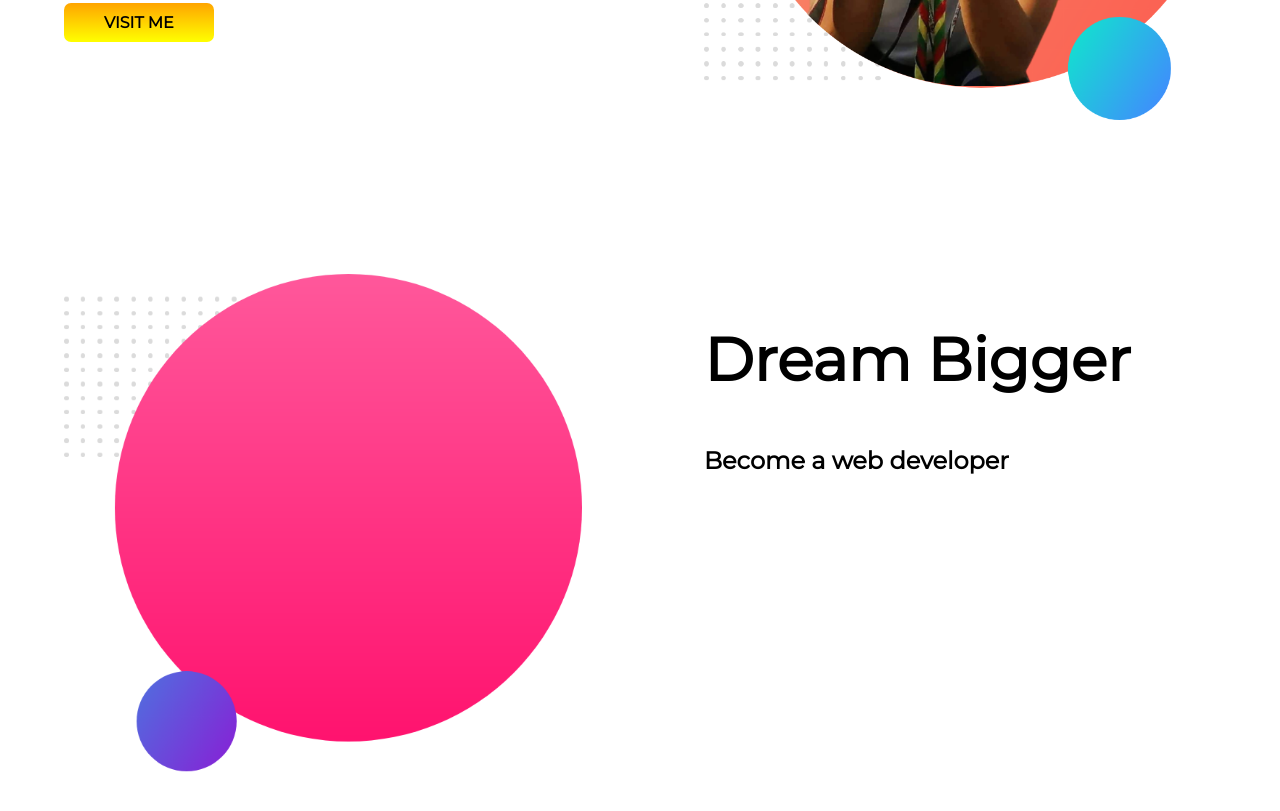
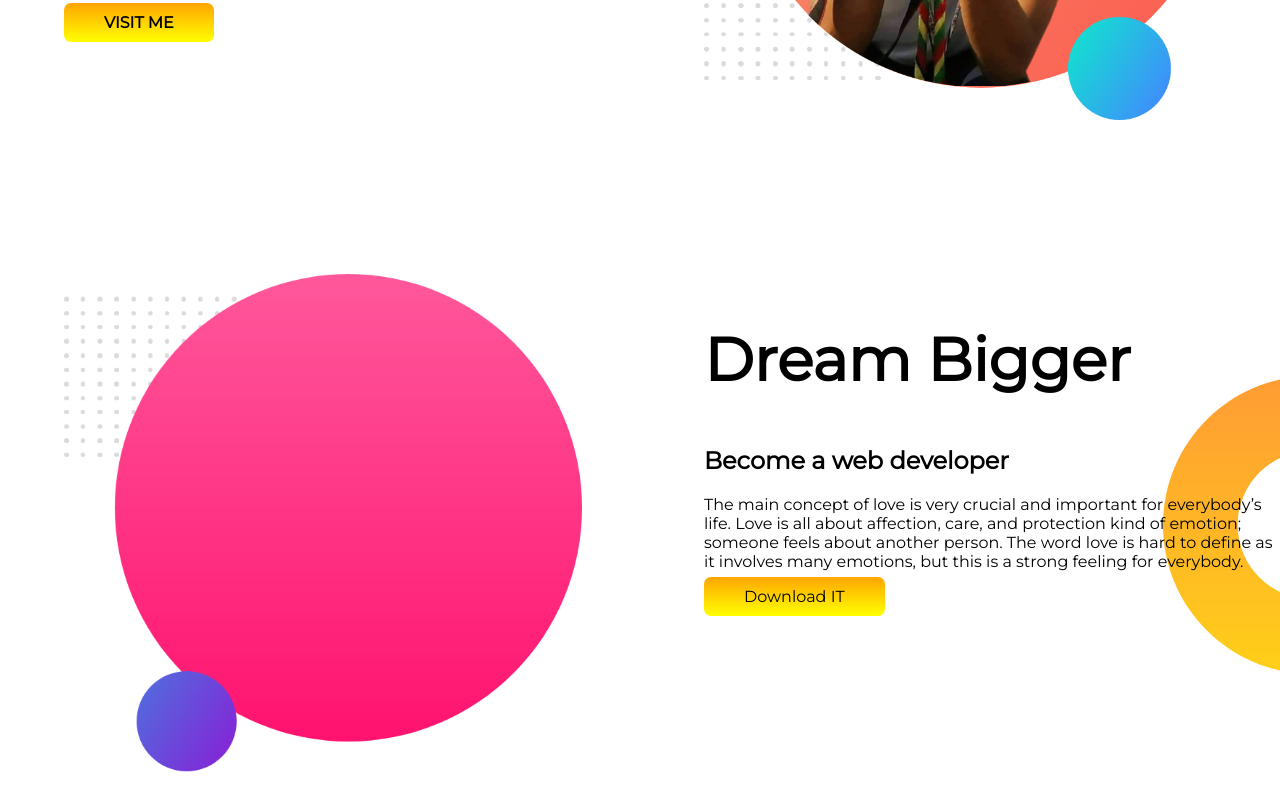
Before and after one commit to pabondas/my-first-portfolio-site, a plain HTML site: page index.html in a window 1280 px wide. Shown: the part 395-1206 px from the top of the page. Drawn offline with Linux system fonts and the light colour scheme.

Commit message:
dream added

```diff
--- a/index.html
+++ b/index.html
@@ -32,6 +32,9 @@
     <div class="half-width">
         <h1>Dream Bigger</h1>
         <h2>Become a web developer</h2>
+        <p>The main concept of love is very crucial and important for everybody’s life. Love is all about affection, care, and protection kind of emotion; someone feels about another person. The word love is hard to define as it involves many emotions, but this is a strong feeling for everybody.</p>
+        <a class="link-button" target="_blank" href="">Download IT</a>
+
     </div>
 </section>
 
--- a/style.css
+++ b/style.css
@@ -30,3 +30,8 @@ section{
     background-image: url(images/top-banner.png);
     background-repeat: no-repeat;
 }
+.dream-bigger{
+    background-image: url(images/dream-bg.png);
+    background-repeat: no-repeat;
+    background-position: right;
+}
```
